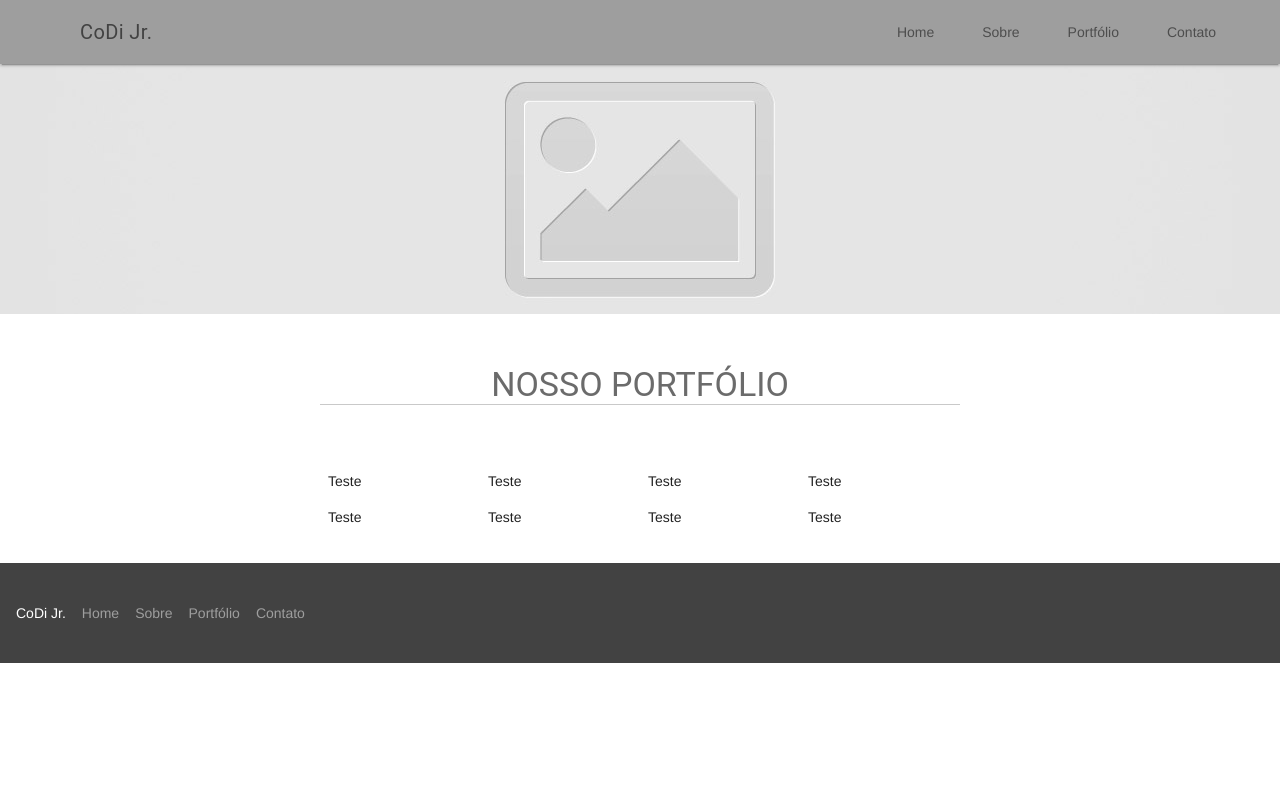
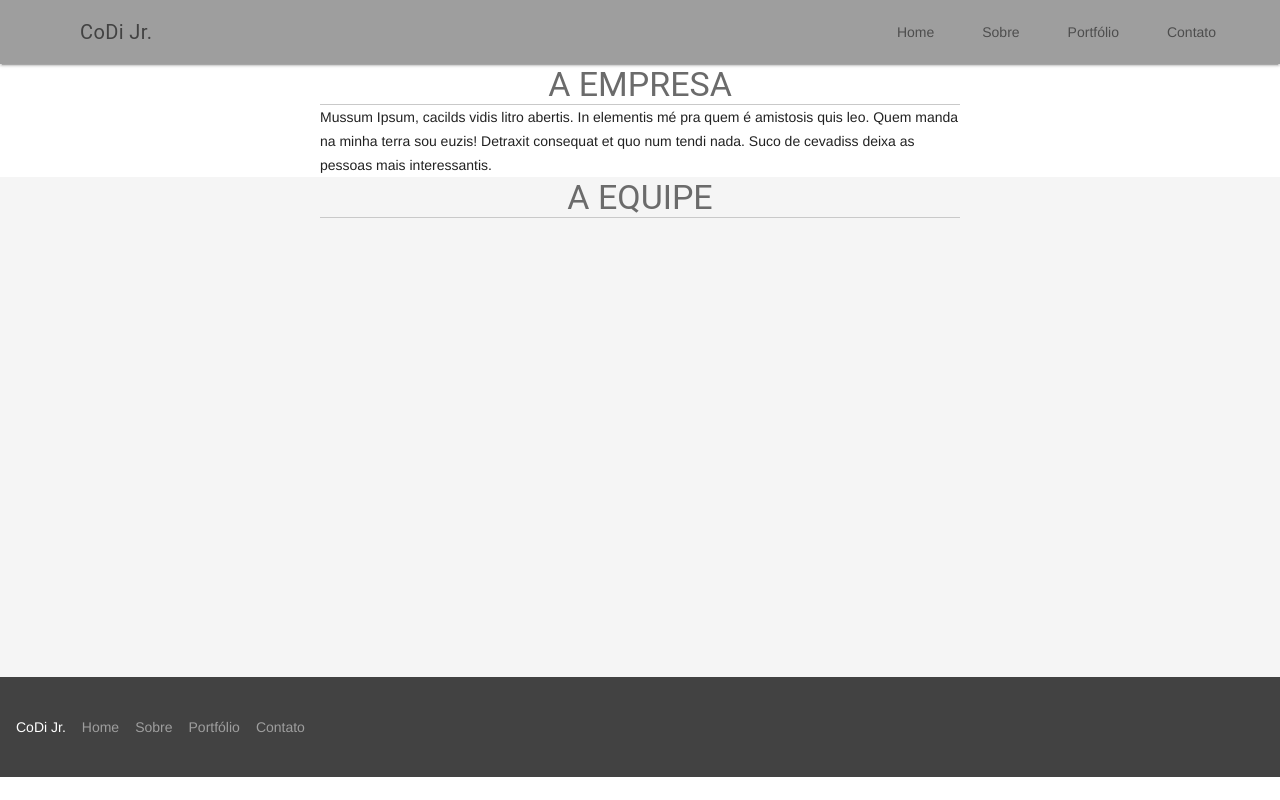
Before and after one commit to containerdigitaljr/new-site, an Angular app: page /about in a window 1280 px wide. Built offline with nearby package versions, Linux system fonts and the light colour scheme.

Commit message:
Creating about page

```diff
--- a/src/app/app.component.html
+++ b/src/app/app.component.html
@@ -23,7 +23,7 @@
   <main class="mdl-layout__content">
     <div class="page-content">
 
-	  <app-portfolio></app-portfolio>
+	  <router-outlet></router-outlet>
 
 	  <!-- Footer -->
 	  <footer class="mdl-mini-footer">
--- /dev/null
+++ b/src/app/page/about/about.component.css
@@ -0,0 +1,7 @@
+header {
+}
+
+main {
+	background-color: #f5f5f5;
+	height: 500px;
+}
--- /dev/null
+++ b/src/app/page/about/about.component.html
@@ -0,0 +1,10 @@
+<header>
+  <h3 class="center-column">A EMPRESA</h3>
+  <p class="center-column">
+	Mussum Ipsum, cacilds vidis litro abertis. In elementis mé pra quem é amistosis quis leo. Quem manda na minha terra sou euzis! Detraxit consequat et quo num tendi nada. Suco de cevadiss deixa as pessoas mais interessantis.
+  </p>
+</header>
+
+<main>
+  <h3 class="center-column">A EQUIPE</h3>
+</main>
--- /dev/null
+++ b/src/app/page/about/about.component.ts
@@ -0,0 +1,15 @@
+import { Component, OnInit } from '@angular/core';
+
+@Component({
+  selector: 'app-about',
+  templateUrl: './about.component.html',
+  styleUrls: ['./about.component.css']
+})
+export class AboutComponent implements OnInit {
+
+  constructor() { }
+
+  ngOnInit() {
+  }
+
+}
--- /dev/null
+++ b/src/app/page/home/home.component.html
@@ -0,0 +1,3 @@
+<p>
+  home works!
+</p>
--- /dev/null
+++ b/src/app/page/home/home.component.ts
@@ -0,0 +1,15 @@
+import { Component, OnInit } from '@angular/core';
+
+@Component({
+  selector: 'app-home',
+  templateUrl: './home.component.html',
+  styleUrls: ['./home.component.css']
+})
+export class HomeComponent implements OnInit {
+
+  constructor() { }
+
+  ngOnInit() {
+  }
+
+}
--- a/src/app/page/portfolio/portfolio.component.css
+++ b/src/app/page/portfolio/portfolio.component.css
@@ -1,8 +1,3 @@
-h3 {
-	text-align: center;
-	border-bottom: thin solid #c9c9c9;
-	color: #6b6b6b;
-}
 header > picture > img {
 	width: 100%;
 	height: 250px;
@@ -13,8 +8,3 @@ header > picture > img {
 #portfolio {
 	margin-bottom: 20px;
 }
-
-.center-column {
-	margin: 50px auto 0px auto;
-	width: 50%;
-}
--- a/src/styles.css
+++ b/src/styles.css
@@ -1 +1,13 @@
 /* You can add global styles to this file, and also import other style files */
+
+h3 {
+	text-align: center;
+	border-bottom: thin solid #c9c9c9;
+	color: #6b6b6b;
+	margin-top: 20px;
+}
+
+.center-column {
+	margin: 0 auto 0 auto;
+	width: 50%;
+}
```
Also changed, not shown: src/app/app.module.ts (+14 -5 lines), src/app/page/home/home.component.css (added), 2 other files (tests, documents, lock files or other folders).
